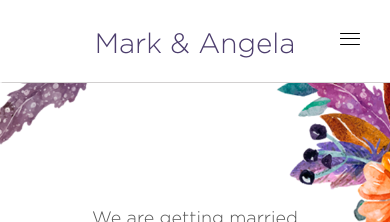
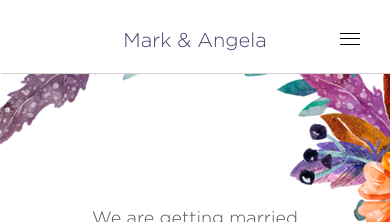
Before and after one commit to crux-wedding/wedding-template3, a Jekyll site: the page built from index.html, in a window 390 px wide. Shown: the top 222 px of the page. Built offline with Jekyll 4.4.1, drawn with Linux system fonts in a browser that asks for light colours; nearby versions of some CDN libraries.

Commit message:
Update logo size

```diff
--- a/_sass/main.sass
+++ b/_sass/main.sass
@@ -217,3 +217,11 @@ footer
   #footer
     h4
       font-size: 14px
+
+  nav
+    &.navbar-shrink
+      .container
+        .navbar-header
+          .navbar-brand
+            h2
+              font-size: 20px
```
